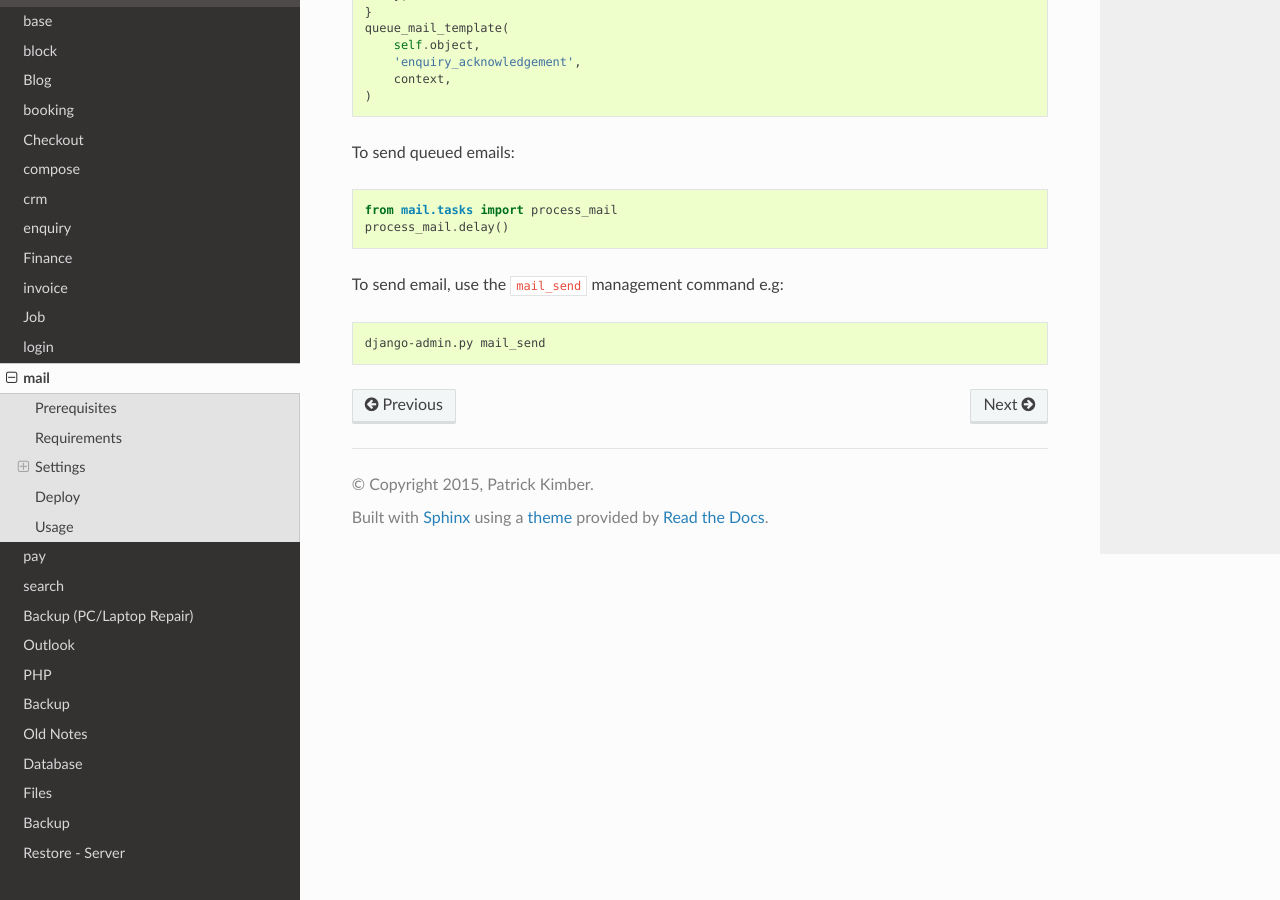
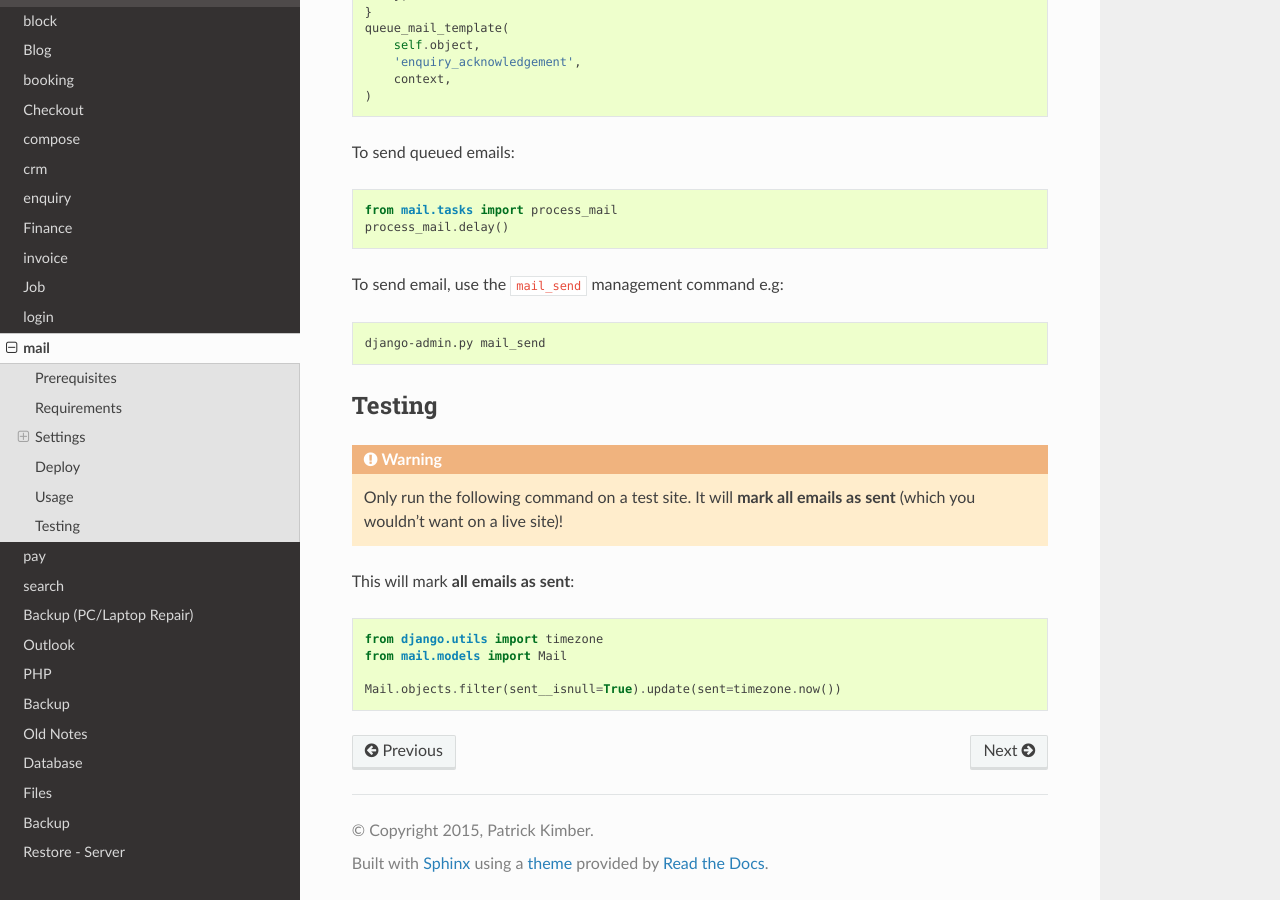
Before and after one commit to pkimber/old-docs-migrated-to-gitlab, a Sphinx documentation site: the page built from source/app-mail.rst, in a window 1280 px wide and 900 px high, scrolled down 3317 px. Built offline with Sphinx 7.4.7 and the Read the Docs theme 2.0.0, drawn with Linux system fonts in a browser that asks for light colours.

Commit message:
mail - mark as sent

```diff
--- a/source/app-mail.rst
+++ b/source/app-mail.rst
@@ -167,3 +167,16 @@ To send email, use the ``mail_send`` management command e.g:
 .. code-block:: bash
 
   django-admin.py mail_send
+
+Testing
+=======
+
+.. warning:: Only run the following command on a test site.  It will **mark all
+             emails as sent** (which you wouldn't want on a live site)!
+
+This will mark **all emails as sent**::
+
+  from django.utils import timezone
+  from mail.models import Mail
+
+  Mail.objects.filter(sent__isnull=True).update(sent=timezone.now())
```
